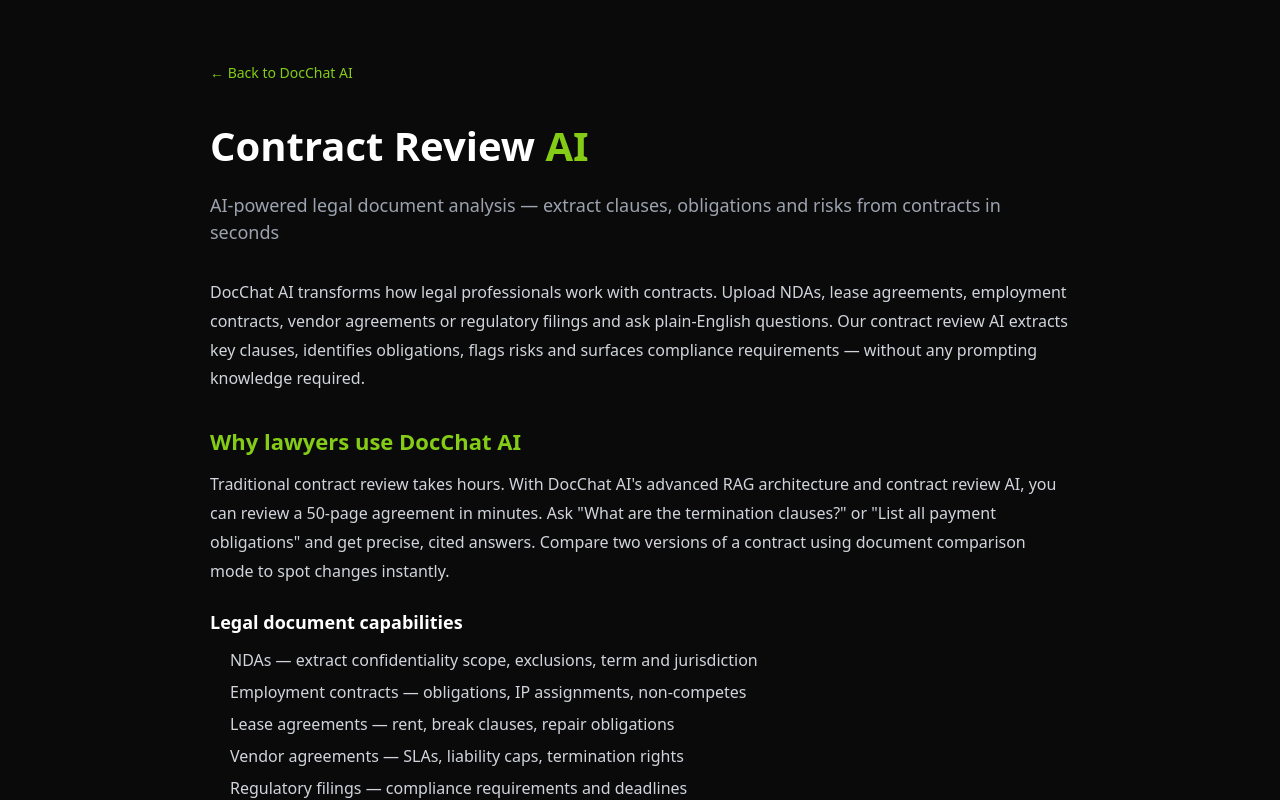
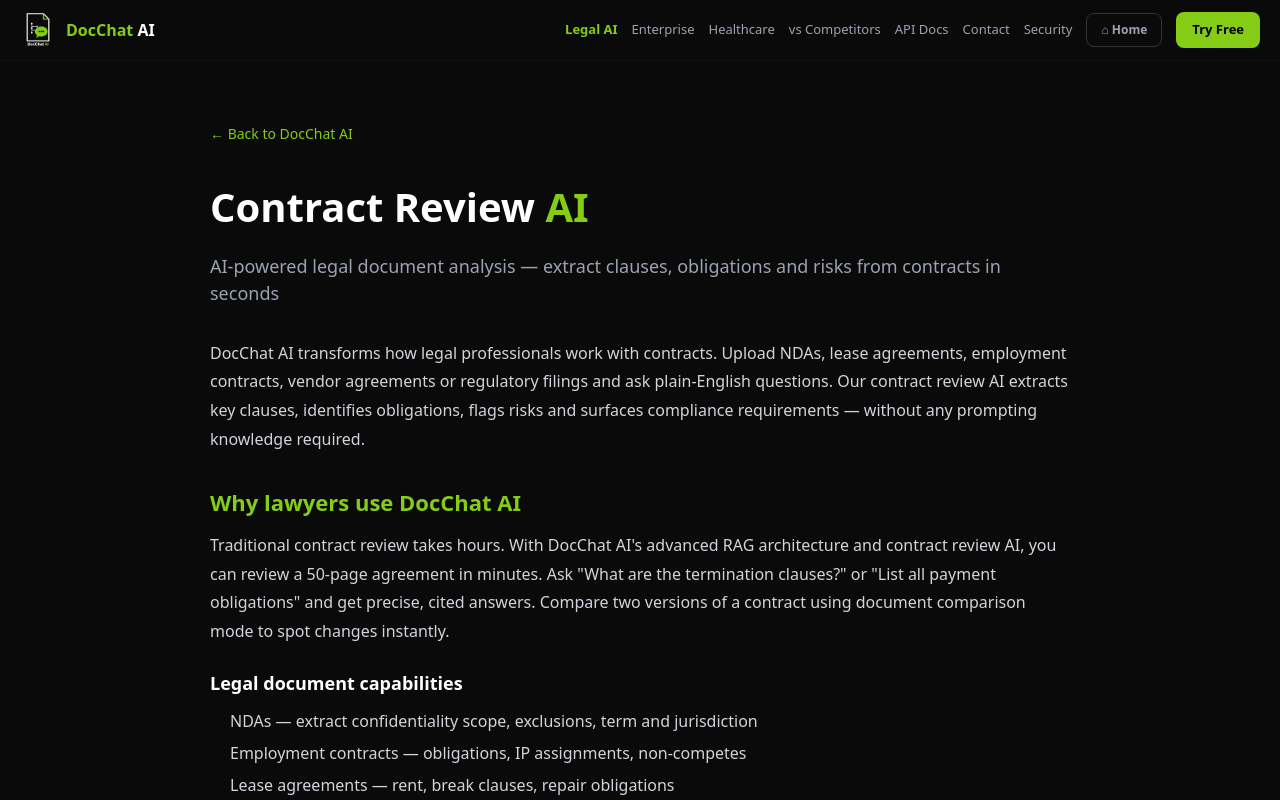
Before and after one commit to justin280/docchat-saas, a Next.js app: page /legal-ai in a window 1280 px wide. Shown: the top 800 px of the page. Built offline with nearby package versions, Linux system fonts and the light colour scheme.

Commit message:
Add NavBar with logo to legal-ai page

```diff
--- a/app/(pages)/legal-ai/page.js
+++ b/app/(pages)/legal-ai/page.js
@@ -1,7 +1,10 @@
+import NavBar from '@/app/components/NavBar';
 export const metadata = { title: 'Contract Review AI — Legal Document Analysis | DocChat AI', description: 'AI contract review for lawyers and legal teams. Extract clauses, obligations, risks and compliance requirements instantly.' };
 export default function Page() {
   return (
-    <main style={{minHeight:'100vh',backgroundColor:'#0a0a0a',color:'#fff',fontFamily:'system-ui,sans-serif',padding:'60px 20px',maxWidth:'900px',margin:'0 auto'}}>
+    <div style={{backgroundColor:'#0a0a0a',minHeight:'100vh',color:'#fff',fontFamily:'system-ui,sans-serif'}}>
+      <NavBar activePath="/legal-ai" />
+      <main style={{minHeight:'100vh',backgroundColor:'#0a0a0a',color:'#fff',fontFamily:'system-ui,sans-serif',padding:'60px 20px',maxWidth:'900px',margin:'0 auto'}}>
       <a href="/" style={{color:'#84cc16',textDecoration:'none',fontSize:'14px'}}>&#8592; Back to DocChat AI</a>
       <h1 style={{fontSize:'clamp(24px,4vw,40px)',fontWeight:'700',margin:'32px 0 16px'}}>Contract Review <span style={{color:'#84cc16'}}>AI</span></h1>
       <h2 style={{fontSize:'18px',color:'#9ca3af',fontWeight:'400',marginBottom:'32px'}}>AI-powered legal document analysis — extract clauses, obligations and risks from contracts in seconds</h2>
@@ -19,5 +22,6 @@ export default function Page() {
       </ul>
       <a href="/" style={{display:'inline-block',backgroundColor:'#84cc16',color:'#000',padding:'14px 28px',borderRadius:'8px',fontWeight:'700',textDecoration:'none',marginTop:'24px'}}>Try Contract Review AI Free</a>
     </main>
+      </div>
   );
 }
```
